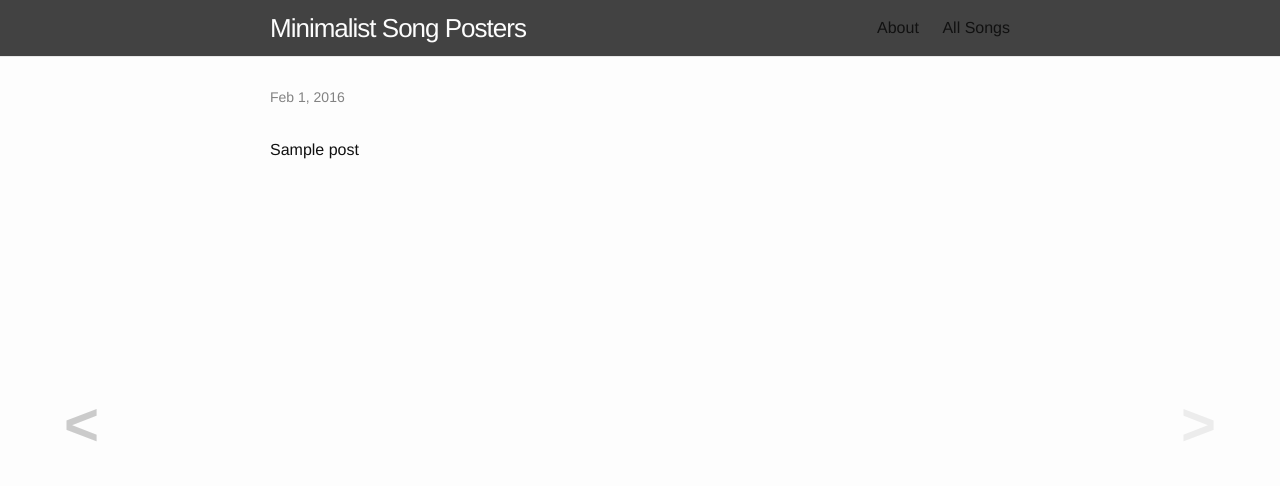
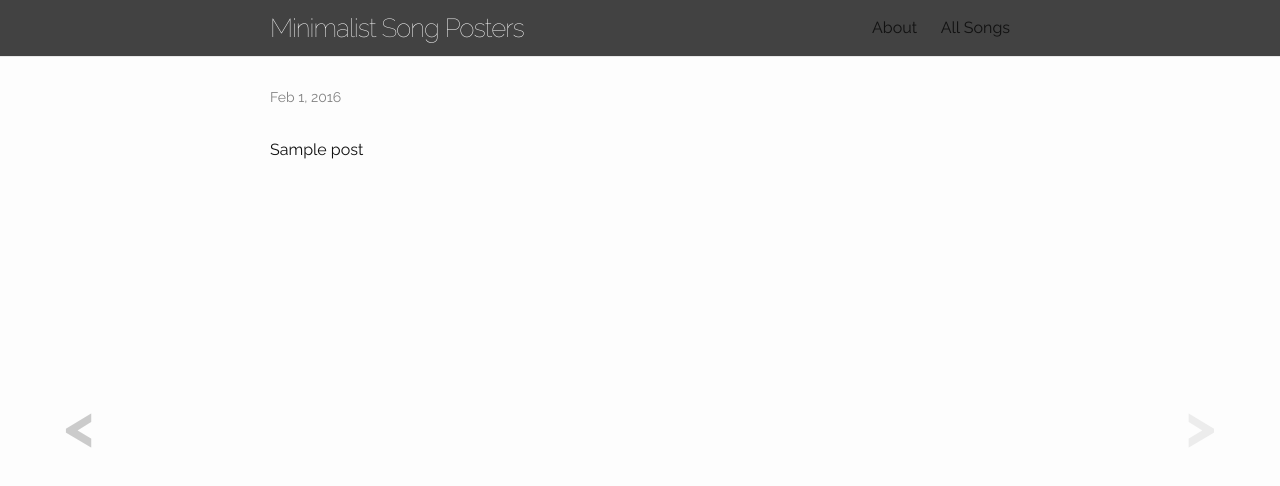
Before and after one commit to AshBardhan/Minimalist-Song-Posters, a Jekyll site: the page built from index.html, in a window 1280 px wide. Shown: the top 486 px of the page. Built offline with Jekyll 4.4.1, drawn with Linux system fonts in a browser that asks for light colours.

Commit message:
Add new font

```diff
--- a/_includes/head.html
+++ b/_includes/head.html
@@ -4,6 +4,7 @@
 	<meta name="viewport" content="width=device-width, initial-scale=1">
 
 	<title>{% if page.title %}{{ page.title }}{% else %}{{ site.title }}{% endif %}</title>
+	<link href='https://fonts.googleapis.com/css?family=Raleway:400,100,700' rel='stylesheet' type='text/css'>
 	<meta name="description" content="{% if page.excerpt %}{{ page.excerpt | strip_html | strip_newlines | truncate: 160 }}{% else %}{{ site.description }}{% endif %}">
 
 	<link rel="stylesheet" href="{{ "/css/main.css" | prepend: site.baseurl }}">
--- a/css/main.scss
+++ b/css/main.scss
@@ -4,7 +4,7 @@
 @charset "utf-8";
 
 // Our variables
-$base-font-family: "Helvetica Neue", Helvetica, Arial, sans-serif;
+$base-font-family: 'Raleway', sans-serif;
 $base-font-size: 16px;
 $base-font-weight: 400;
 $small-font-size: $base-font-size * 0.875;
```
